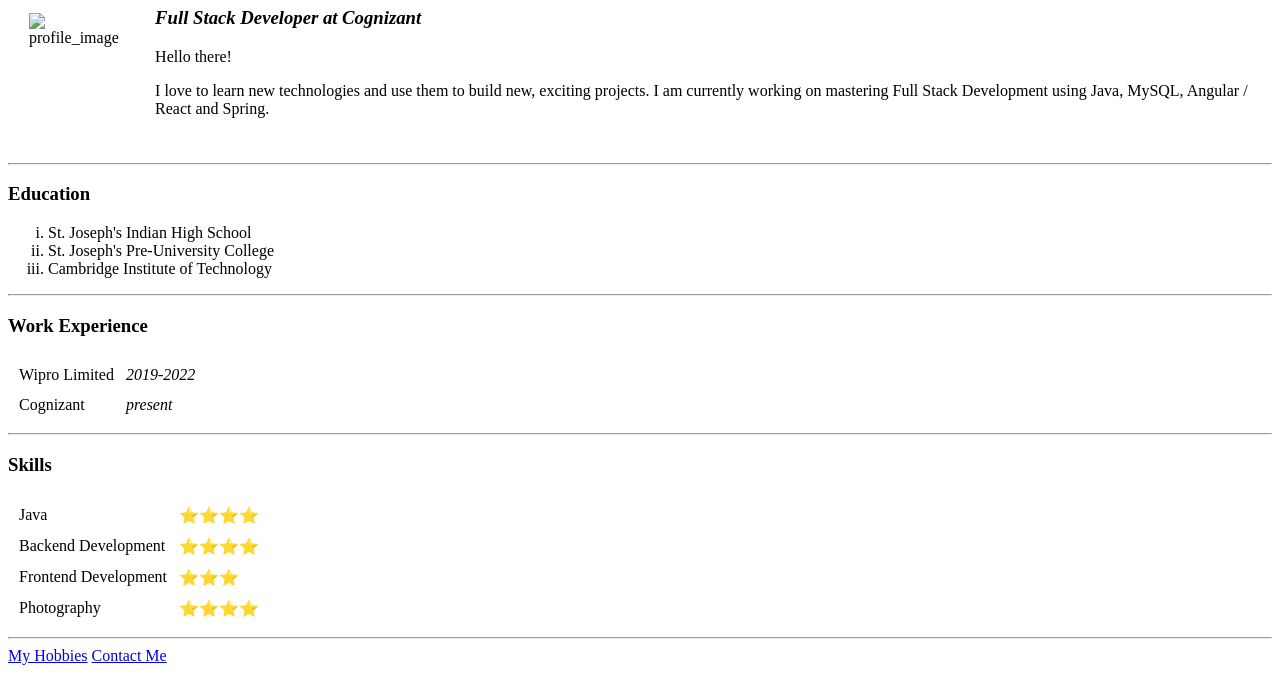
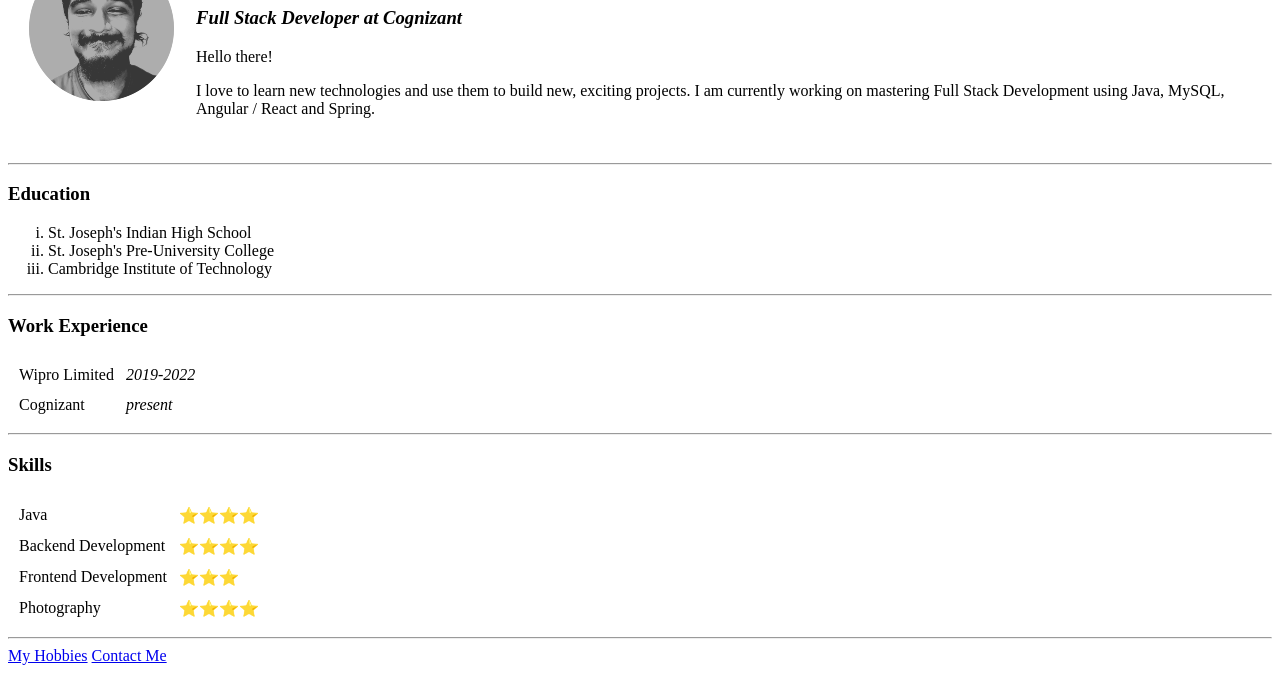
Before and after one commit to tej0897/myCV, a plain HTML site: page index.html in a window 1280 px wide. Shown: the part 102-800 px from the top of the page. Drawn offline with Linux system fonts and the light colour scheme.

Commit message:
Updated image source.

```diff
--- a/index.html
+++ b/index.html
@@ -8,7 +8,7 @@
   <body>
     <table cellspacing="20">
       <tr>
-        <td><img src="images/profile-img.png" alt="profile_image" /></td>
+        <td><img src="profile-img.png" alt="profile_image" /></td>
         <td>
           <h1>Tejas Kumar S</h1>
           <h3>
```
